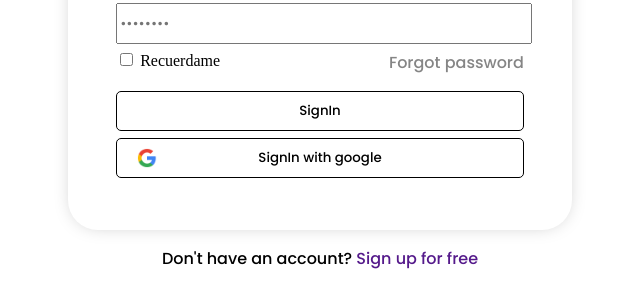
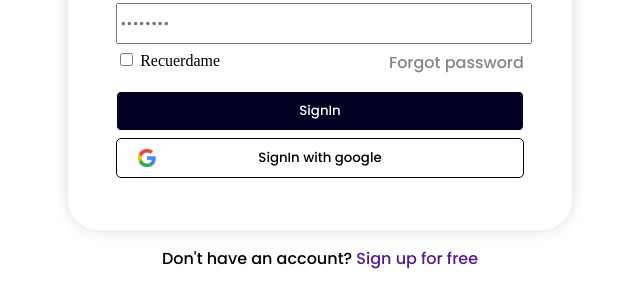
Before and after one commit to gonzajs04/LoginProject4.0.github.io, a plain HTML site: page index.html in a window 1280 px wide. Shown: the part 409-704 px from the top of the page, 0-635 px from the left. Drawn offline with nearby package versions, Linux system fonts and the light colour scheme.

Commit message:
CHANGED SIGN IN COLOR

```diff
--- a/styles.css
+++ b/styles.css
@@ -123,10 +123,10 @@ input[type="submit"]:hover{
 }
 input[type="submit"]:first-child{
     margin-top: 1rem;
+    color: white;
+    background-color: #000123
 }
-input[type="submit"]:first-child:hover{
-   background-color: rgb(16, 16, 16);
-}
+
 
 .container-logogoogle{
     width: 20px;
```
